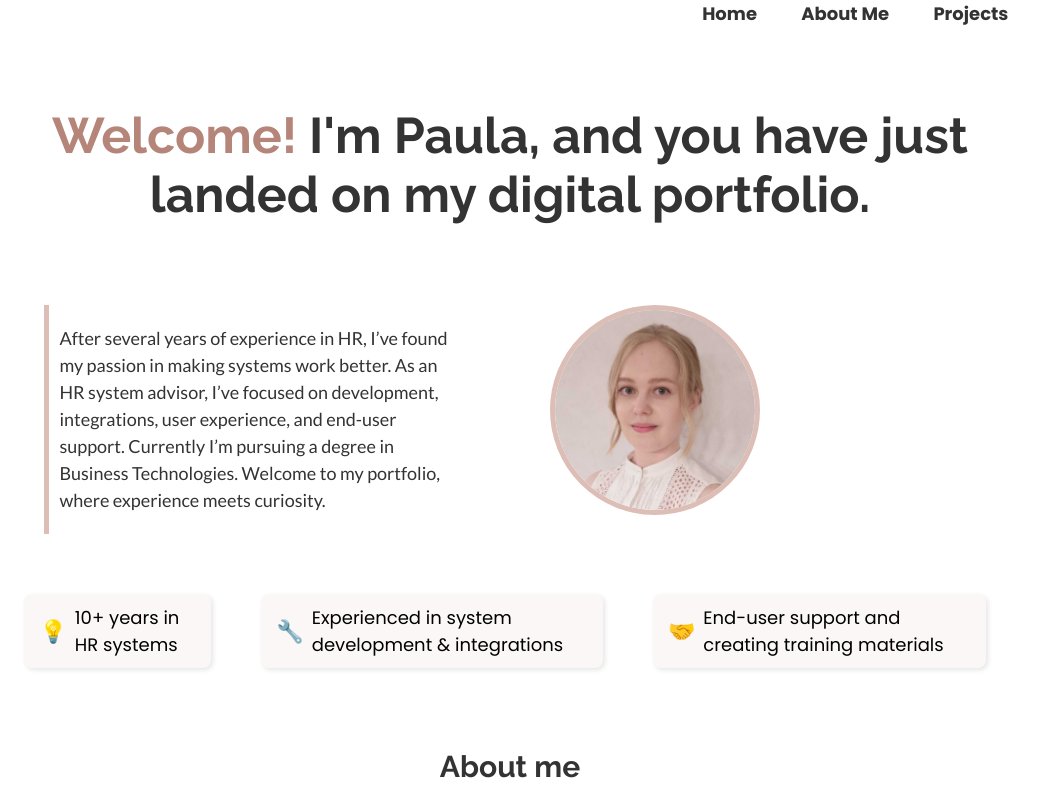
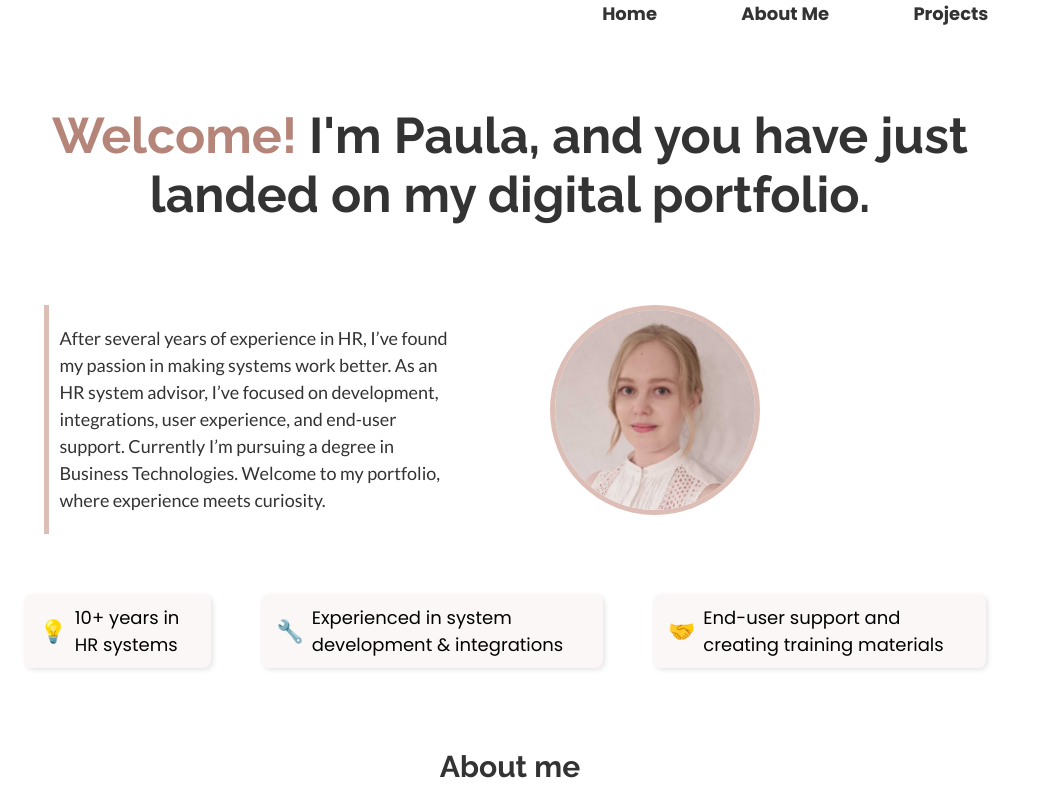
Before and after one commit to kokkolap/kokkolap.github.io, a plain HTML site: page index.html in a window 1280 px wide. Shown: the top 800 px of the page, without its empty margins (130-1169 px from the left). Drawn offline with Linux system fonts and the light colour scheme.

Commit message:
Add files via upload

```diff
--- a/style.css
+++ b/style.css
@@ -18,7 +18,7 @@
             color: #333333;
             text-decoration: none;
             margin: 10px 20px 0px 20px;
-            padding: 20px 20px 20px 20x;
+            padding: 20px 20px 20px 20px;
             font-weight: 700;
             font-size: 18px;
                   }
```
